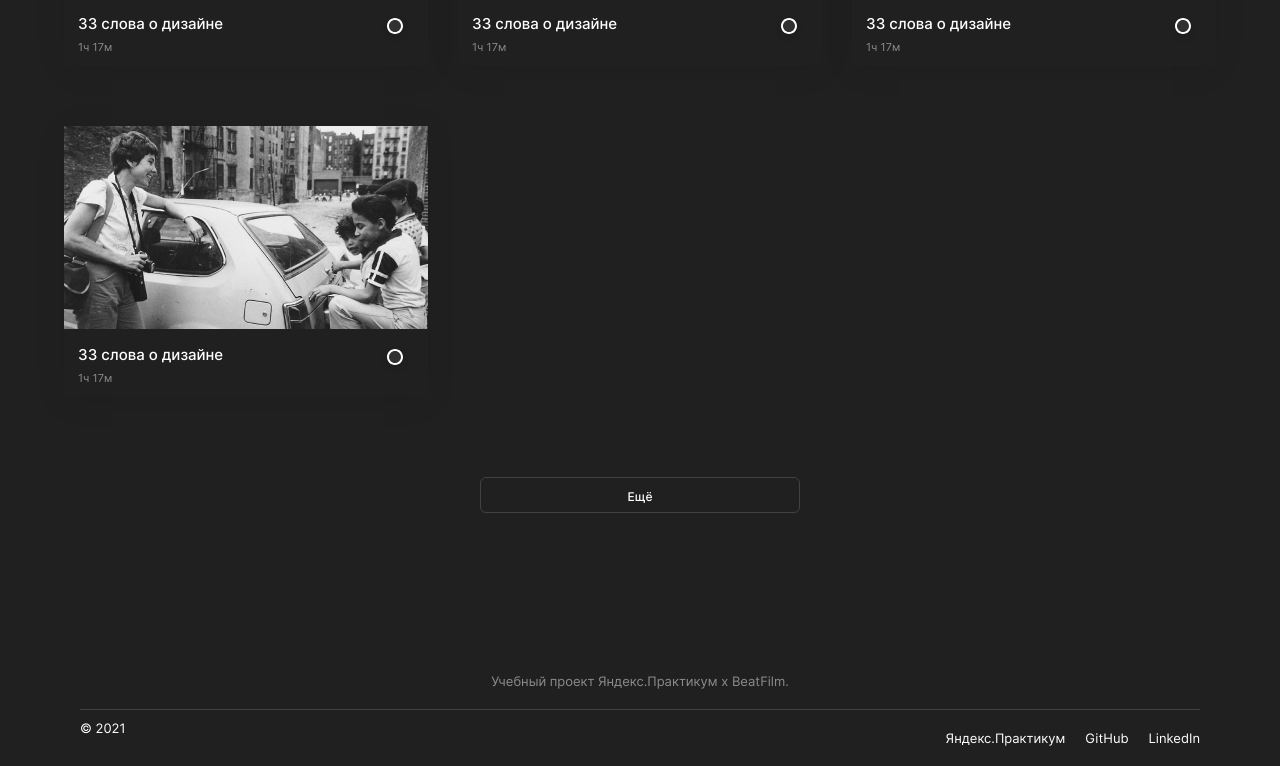
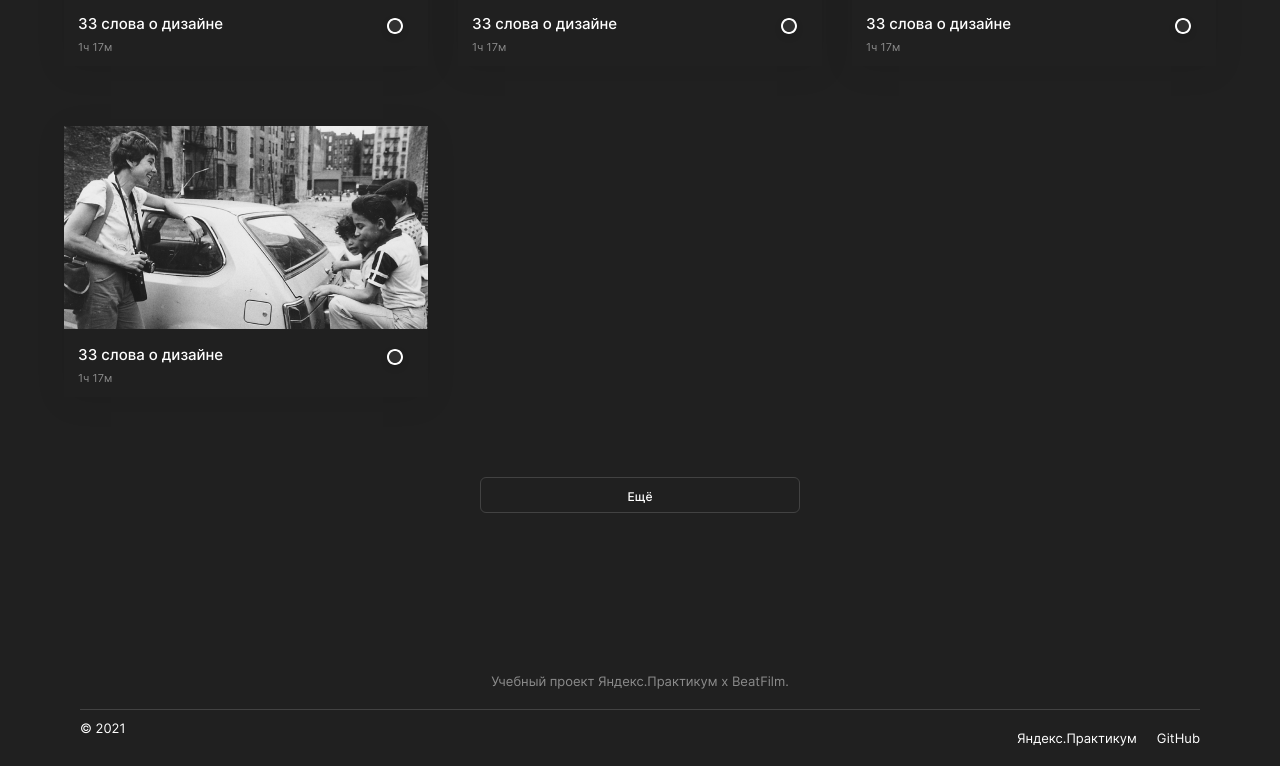
Before and after one commit to Droni90/movies-explorer-frontend, a React (Create React App) app: page /movies in a window 1280 px wide. Shown: the part 588-1354 px from the top of the page. Built offline with nearby package versions, Linux system fonts and the light colour scheme.

Commit message:
ltl fixes

```diff
--- a/src/components/Footer/Footer.jsx
+++ b/src/components/Footer/Footer.jsx
@@ -1,5 +1,5 @@
-import React from 'react';
-import './Footer.css'
+import React from "react";
+import "./Footer.css";
 
 function Footer(props) {
   return (
@@ -25,21 +25,11 @@ function Footer(props) {
               <li className="footer__links-item">
                 <a
                   className="footer__link"
-                  href="https://github.com/tyumen-777"
+                  href="https://github.com/Droni90"
                   target="_blank"
                   rel="noreferrer"
                 >
                   GitHub
-                </a>
-              </li>
-              <li className="footer__links-item">
-                <a
-                  className="footer__link"
-                  href="https://www.linkedin.com/in/artemii-pudovkin-6a9368205/"
-                  target="_blank"
-                  rel="noreferrer"
-                >
-                  LinkedIn
                 </a>
               </li>
             </ul>
--- a/src/components/Header/Header.css
+++ b/src/components/Header/Header.css
@@ -32,10 +32,7 @@
   align-items: center;
   width: 76px;
   height: 32px;
-
-  margin: 21px 0;
-  padding: 0;
-
+  margin: 21px 0 21px 15px;
   border: none;
   border-radius: 3px;
   background-color: #3DDC84;
--- a/src/components/Portfolio/Portfolio.jsx
+++ b/src/components/Portfolio/Portfolio.jsx
@@ -1,5 +1,5 @@
-import React from 'react';
-import './Portfolio.css'
+import React from "react";
+import "./Portfolio.css";
 
 function Portfolio(props) {
   return (
@@ -9,7 +9,7 @@ function Portfolio(props) {
         <li className="portfolio__project">
           <a
             className="portfolio__link"
-            href="https://github.com/tyumen-777/how-to-learn"
+            href="https://github.com/Droni90/how-to-learn"
             target="_blank"
             rel="noreferrer"
           >
@@ -32,7 +32,7 @@ function Portfolio(props) {
         <li className="portfolio__project">
           <a
             className="portfolio__link"
-            href="https://github.com/tyumen-777/russian-travel"
+            href="https://github.com/Droni90/russian-travel"
             target="_blank"
             rel="noreferrer"
           >
@@ -55,7 +55,7 @@ function Portfolio(props) {
         <li className="portfolio__project">
           <a
             className="portfolio__link"
-            href="https://github.com/tyumen-777/react-mesto-api-full"
+            href="https://github.com/Droni90/mesto"
             target="_blank"
             rel="noreferrer"
           >
```
Also changed, not shown: 1 other file (tests, documents, lock files or other folders).
